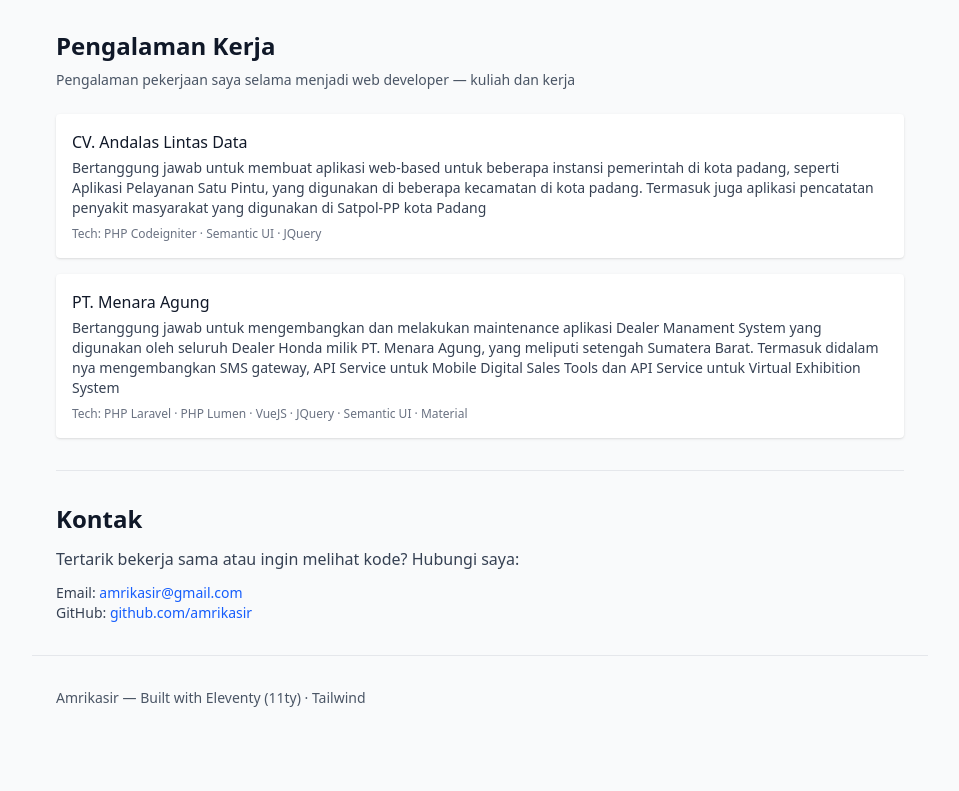
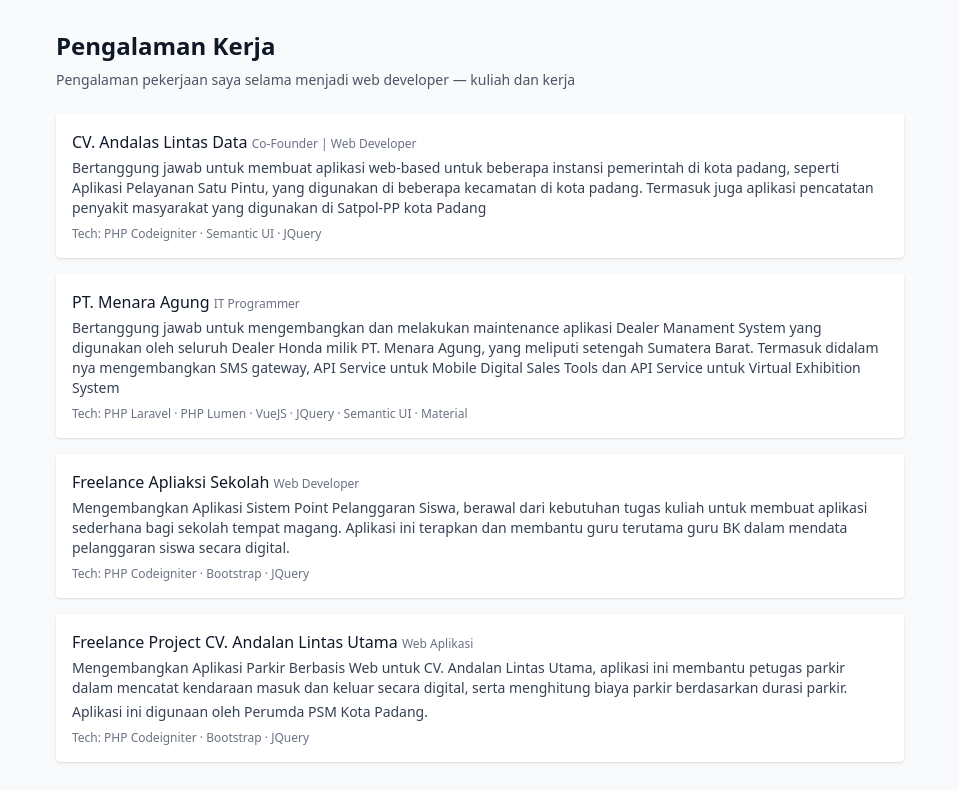
Before and after one commit to amrikasir/amrikasir.github.io, an Eleventy site: page resources/view/index.njk in a window 1280 px wide. Shown: the part 885-1676 px from the top of the page, without its empty margins (160-1119 px from the left). Before the commit the page ends 1625 px from the top, so only its background shows below. Built offline with nearby package versions, Linux system fonts and the light colour scheme; Eleventy itself is replaced by a stand-in of ours; files that its build step writes are made by us from their sources; what @tailwindcss/postcss would draw is missing.

Commit message:
feat: add freelance projects to work experience section with detailed descriptions

```diff
--- a/resources/view/index.njk
+++ b/resources/view/index.njk
@@ -70,15 +70,46 @@
 
 			<ul class="mt-6 space-y-4">
 				<li class="p-4 bg-white rounded shadow-sm">
-					<h3 class="font-medium">CV. Andalas Lintas Data</h3>
+					<h3 class="font-medium">
+						CV. Andalas Lintas Data
+						<span class="text-xs text-gray-500"> Co-Founder | Web Developer </span>
+					</h3>
 					<p class="mt-1 text-gray-700 text-sm">Bertanggung jawab untuk membuat aplikasi web-based untuk beberapa instansi pemerintah di kota padang, seperti Aplikasi Pelayanan Satu Pintu, yang digunakan di beberapa kecamatan di kota padang. Termasuk juga aplikasi pencatatan penyakit masyarakat yang digunakan di Satpol-PP kota Padang</p>
 					<p class="mt-2 text-xs text-gray-500">Tech: PHP Codeigniter · Semantic UI · JQuery</p>
 				</li>
 
 				<li class="p-4 bg-white rounded shadow-sm">
-					<h3 class="font-medium">PT. Menara Agung</h3>
+					<h3 class="font-medium">
+						PT. Menara Agung
+						<span class="text-xs text-gray-500"> IT Programmer </span>
+					</h3>
 					<p class="mt-1 text-gray-700 text-sm">Bertanggung jawab untuk mengembangkan dan melakukan maintenance aplikasi Dealer Manament System yang digunakan oleh seluruh Dealer Honda milik PT. Menara Agung, yang meliputi setengah Sumatera Barat. Termasuk didalam nya mengembangkan SMS gateway, API Service untuk Mobile Digital Sales Tools dan API Service untuk Virtual Exhibition System</p>
 					<p class="mt-2 text-xs text-gray-500">Tech: PHP Laravel · PHP Lumen · VueJS · JQuery · Semantic UI · Material</p>
+				</li>
+
+				<li class="p-4 bg-white rounded shadow-sm">
+					<h3 class="font-medium">
+						Freelance Apliaksi Sekolah
+						<span class="text-xs text-gray-500"> Web Developer </span>
+					</h3>
+					<p class="mt-1 text-gray-700 text-sm">
+						Mengembangkan Aplikasi Sistem Point Pelanggaran Siswa, berawal dari kebutuhan tugas kuliah untuk membuat aplikasi sederhana bagi sekolah tempat magang. Aplikasi ini terapkan dan membantu guru terutama guru BK dalam mendata pelanggaran siswa secara digital.
+					</p>
+					<p class="mt-2 text-xs text-gray-500">Tech: PHP Codeigniter · Bootstrap · JQuery</p>
+				</li>
+
+				<li class="p-4 bg-white rounded shadow-sm">
+					<h3 class="font-medium">
+						Freelance Project CV. Andalan Lintas Utama
+						<span class="text-xs text-gray-500"> Web Aplikasi </span>
+					</h3>
+					<p class="mt-1 text-gray-700 text-sm">
+						Mengembangkan Aplikasi Parkir Berbasis Web untuk CV. Andalan Lintas Utama, aplikasi ini membantu petugas parkir dalam mencatat kendaraan masuk dan keluar secara digital, serta menghitung biaya parkir berdasarkan durasi parkir.
+					</p>
+					<p class="mt-1 text-gray-700 text-sm">
+						Aplikasi ini digunaan oleh Perumda PSM Kota Padang.
+					</p>
+					<p class="mt-2 text-xs text-gray-500">Tech: PHP Codeigniter · Bootstrap · JQuery</p>
 				</li>
 			</ul>
 		</section>
```
